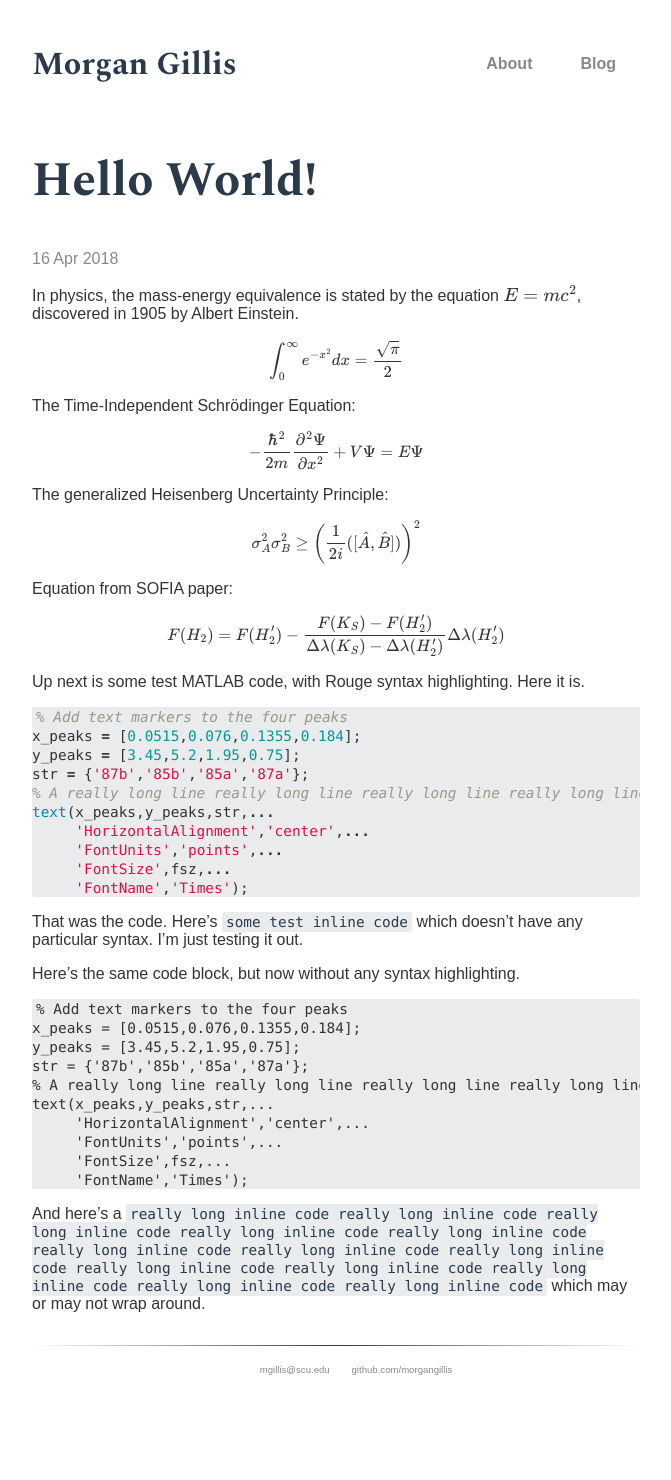
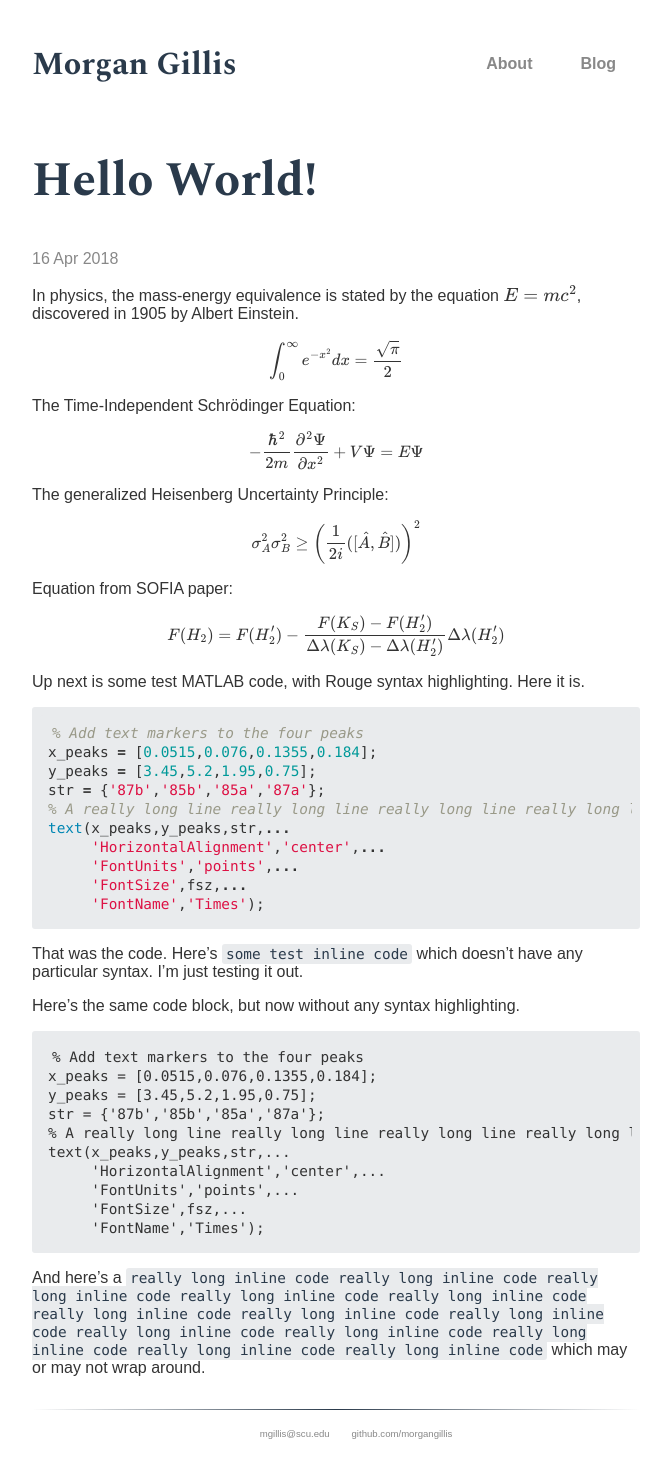
Before and after one commit to morgangillis/morgangillis.github.io, a Jekyll site: the page built from _posts/2018-04-16-hello-world.md, in a window 1280 px wide. Shown: the whole page, without its empty margins (304-975 px from the left). Built offline with Jekyll 4.4.1, drawn with Linux system fonts in a browser that asks for light colours; some web fonts are replaced; formulas are drawn with MathJax 3; before the commit the page ends 1416 px from its top, so only the background shows below that.

Commit message:
Update code.scss

```diff
--- a/_sass/code.scss
+++ b/_sass/code.scss
@@ -25,7 +25,7 @@ pre code {
 }
 
 .highlight {
-  padding: 0; //1rem;
+  padding: 0.5rem; //1rem;
   margin-bottom: 0; //1rem;
   //font-size: .8rem;
   //line-height: 1.4;
```
